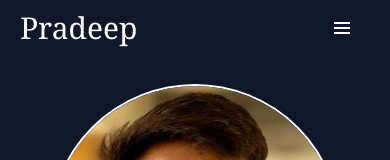
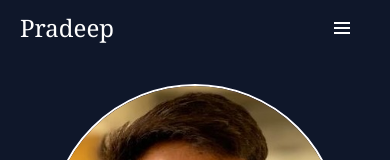
Before and after one commit to Pradeep2007/portfolio, a React (Vite) app: page / in a window 390 px wide. Shown: the top 160 px of the page. Built offline with nearby package versions, Linux system fonts and the light colour scheme; a web font is replaced by a local one.

Commit message:
new commit

```diff
--- a/src/components/navbar.jsx
+++ b/src/components/navbar.jsx
@@ -145,7 +145,7 @@ const Navbar = ()=>{
                 to="home"
                 className="flex justify-center items-center w-fit"
                 >
-                <h1 className="text-3xl font-libre">Pradeep</h1>
+                <h1 className=" text-2xl md:text-3xl font-libre">Pradeep</h1>
                 </Link>
                 <nav
                 data-aos="zoom-in"
```
